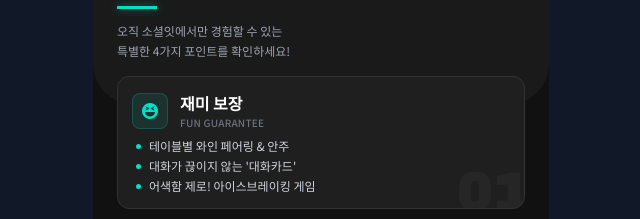
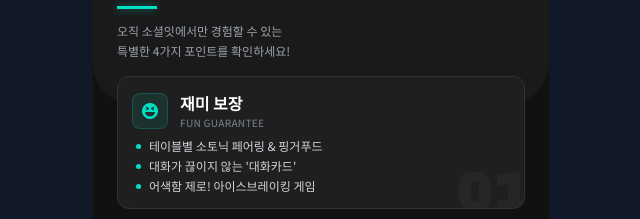
Before and after one commit to LeeSungKi/social_it, a Nuxt app: page /newYearParty in a window 1280 px wide. Shown: the part 5940-6159 px from the top of the page, without its empty margins (319-959 px from the left). Built offline with nearby package versions, Linux system fonts and the light colour scheme.

Commit message:
문구수정 1차

```diff
--- a/components/newYearParty/EventPointSection.vue
+++ b/components/newYearParty/EventPointSection.vue
@@ -29,7 +29,7 @@
             </div>
           </div>
           <div class="pl-1 space-y-1">
-            <div class="feature-item"><div class="check-dot"></div><p class="text-gray-300 text-xs">테이블별 와인 페어링 &amp; 안주</p></div>
+            <div class="feature-item"><div class="check-dot"></div><p class="text-gray-300 text-xs">테이블별 소토닉 페어링 &amp; 핑거푸드</p></div>
             <div class="feature-item"><div class="check-dot"></div><p class="text-gray-300 text-xs">대화가 끊이지 않는 '대화카드'</p></div>
             <div class="feature-item"><div class="check-dot"></div><p class="text-gray-300 text-xs">어색함 제로! 아이스브레이킹 게임</p></div>
           </div>
```
